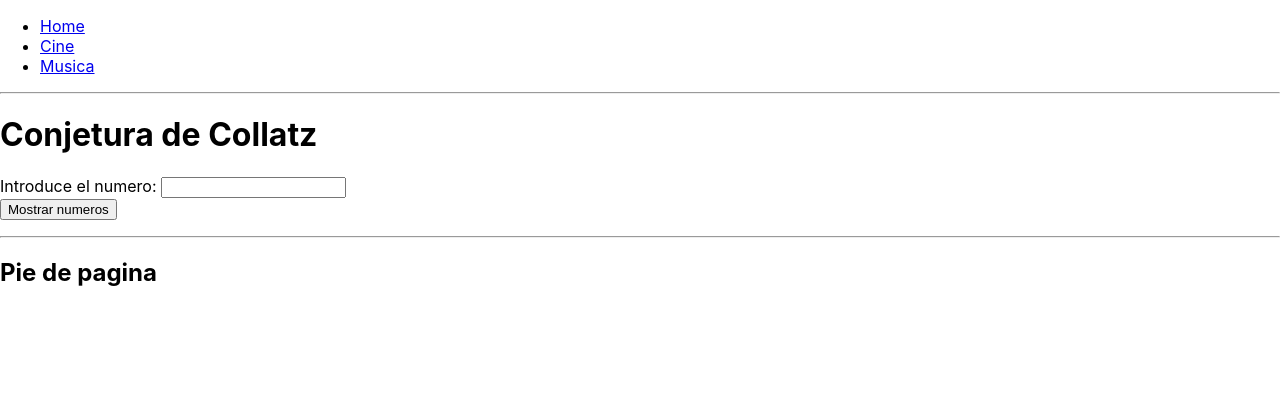
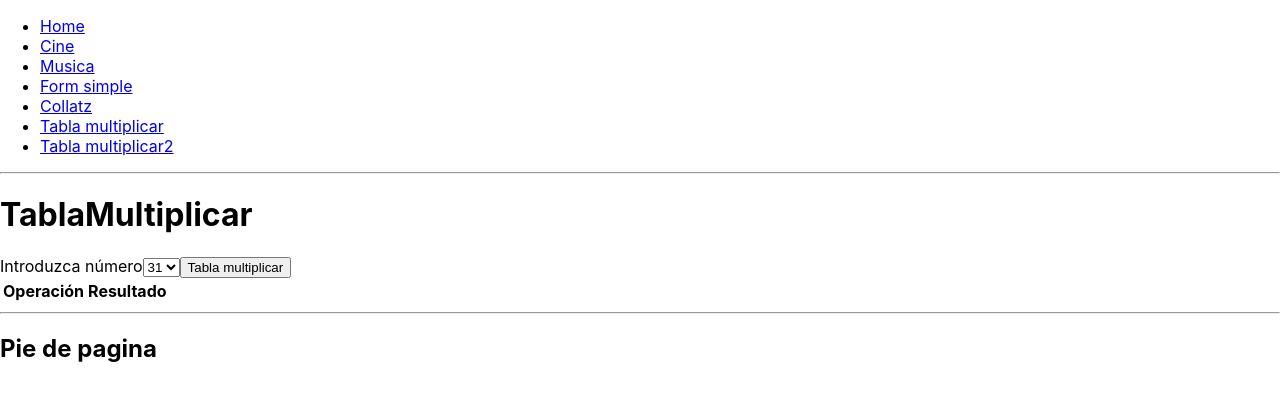
Before and after one commit to CPenalba/reactformsrutas, a React (Create React App) app: page /tablamultiplicar2 in a window 1280 px wide. Shown: the top 400 px of the page. Built offline with nearby package versions, Linux system fonts and the light colour scheme.

Commit message:
Tabla multiplicar

```diff
--- a/src/components/Collatz.js
+++ b/src/components/Collatz.js
@@ -1,50 +1,41 @@
 import React, { Component } from "react";
-
 export default class Collatz extends Component {
+  //NECESITAMOS UN OBJETO CAJA PARA RECUPERAR EL DATO
   cajaNumero = React.createRef();
   state = {
     numeros: [],
   };
-
-  calcularCollatz = (num) => {
-    let numeros = [];
-    while (num !== 1) {
-      numeros.push(num);
-      if (num % 2 === 0) {
-        num = num / 2;
+  mostrarCollatz = (e) => {
+    e.preventDefault();
+    let numero = parseInt(this.cajaNumero.current.value);
+    let aux = [];
+    aux.push(numero);
+    this.state.numeros.push(numero);
+    while (numero != 1) {
+      if (numero % 2 == 0) {
+        numero = numero / 2;
       } else {
-        num = num * 3 + 1;
+        numero = numero * 3 + 1;
       }
+      aux.push(numero);
     }
-    numeros.push(1);
-    return numeros;
-  };
-
-  peticionForm = (e) => {
-    e.preventDefault();
-    let num = parseInt(this.cajaNumero.current.value);
-    console.log("El numero es: " + num);
-    if (num <= 0) {
-      alert("Por favor, introduce un número entero positivo.");
-      return;
-    }
-
     this.setState({
-      numeros: this.calcularCollatz(num),
+      numeros: aux,
     });
   };
-
   render() {
     return (
       <div>
-        <h1>Conjetura de Collatz</h1>
-        <label>Introduce el numero: </label>
-        <input type="text" ref={this.cajaNumero} /> <br />
-        <button onClick={this.peticionForm}>Mostrar numeros</button>
+        <h1>Collatz</h1>
+        <form onSubmit={this.mostrarCollatz}>
+          <label>Introduzca un número</label>
+          <input type="text" ref={this.cajaNumero} />
+          <button>Conjetura Collatz</button>
+        </form>
         <ul>
-          {this.state.numeros.map((numero, index) => (
-            <li key={index}>{numero}</li>
-          ))}
+          {this.state.numeros.map((numero, index) => {
+            return <li key={index}>{numero}</li>;
+          })}
         </ul>
       </div>
     );
--- a/src/components/MenuRutas.js
+++ b/src/components/MenuRutas.js
@@ -14,6 +14,18 @@ export default class MenuRutas extends Component {
           <li>
             <a href="/musica">Musica</a>
           </li>
+          <li>
+            <a href="/formsimple">Form simple</a>
+          </li>
+          <li>
+            <a href="/collatz">Collatz</a>
+          </li>
+          <li>
+            <a href="/tablamultiplicar">Tabla multiplicar</a>
+          </li>
+          <li>
+            <a href="/tablamultiplicar2">Tabla multiplicar2</a>
+          </li>
         </ul>
       </div>
     );
--- a/src/components/Router.js
+++ b/src/components/Router.js
@@ -3,6 +3,10 @@ import React, { Component } from "react";
 import Home from "./Home";
 import Cine from "./Cine";
 import Musica from "./Musica";
+import FormSimple from "./FormSimple";
+import Collatz from "./Collatz";
+import TablaMultiplicar from "./TablaMultiplicar";
+import TablaMultiplicar2 from "./TablaMultiplicar2";
 
 export default class Router extends Component {
   render() {
@@ -12,6 +16,10 @@ export default class Router extends Component {
           <Route path="/" element={<Home />} />
           <Route path="/cine" element={<Cine />} />
           <Route path="/musica" element={<Musica />} />
+          <Route path="/formsimple" element={<FormSimple />} />
+          <Route path="/collatz" element={<Collatz />} />
+          <Route path="/tablamultiplicar" element={<TablaMultiplicar />} />
+          <Route path="/tablamultiplicar2" element={<TablaMultiplicar2 />} />
         </Routes>
       </BrowserRouter>
     );
--- /dev/null
+++ b/src/components/TablaMultiplicar.js
@@ -0,0 +1,53 @@
+import React, { Component } from "react";
+export default class TablaMultiplicar extends Component {
+  cajaNumero = React.createRef();
+  state = {
+    tabla: [],
+  };
+  mostrarTabla = (e) => {
+    e.preventDefault();
+    let numero = parseInt(this.cajaNumero.current.value);
+    console.log(numero);
+    var aux = [];
+    for (var i = 1; i <= 10; i++) {
+      let dato = {
+        operacion: numero + " * " + i,
+        resultado: numero * i,
+      };
+      aux.push(dato);
+    }
+    this.setState({
+      tabla: aux,
+    });
+  };
+  render() {
+    return (
+      <div>
+        <h1>TablaMultiplicar</h1>
+        <form>
+          <label>Introduzca número</label>
+          <input type="text" ref={this.cajaNumero} />
+          <button onClick={this.mostrarTabla}>Tabla multiplicar</button>
+        </form>
+        <table border={1}>
+          <thead>
+            <tr>
+              <th>Operación</th>
+              <th>Resultado</th>
+            </tr>
+          </thead>
+          <tbody>
+            {this.state.tabla.map((fila, index) => {
+              return (
+                <tr key={index}>
+                  <td>{fila.operacion}</td>
+                  <td>{fila.resultado}</td>
+                </tr>
+              );
+            })}
+          </tbody>
+        </table>
+      </div>
+    );
+  }
+}
--- /dev/null
+++ b/src/components/TablaMultiplicar2.js
@@ -0,0 +1,68 @@
+import React, { Component } from "react";
+export default class TablaMultiplicar extends Component {
+  selectNumero = React.createRef();
+  state = {
+    tabla: [],
+  };
+  mostrarTabla = (e) => {
+    e.preventDefault();
+    let numero = parseInt(this.selectNumero.current.value);
+    console.log(numero);
+    var aux = [];
+    for (var i = 1; i <= 10; i++) {
+      let dato = {
+        operacion: numero + " * " + i,
+        resultado: numero * i,
+      };
+      aux.push(dato);
+    }
+    this.setState({
+      tabla: aux,
+    });
+  };
+  generarOptions = () => {
+    console.log("Loading");
+    //VAMOS A GENERAR DINAMICAMENTE TODO EL DIBUJO HTML
+    //QUE NECESITAMOS
+    var options = [];
+    for (var i = 1; i <= 5; i++) {
+      var random = parseInt(Math.random() * 50) + 1;
+      options.push(
+        <option key={i} value={random}>
+          {random}
+        </option>
+      );
+    }
+    return options;
+  };
+  render() {
+    return (
+      <div>
+        <h1>TablaMultiplicar</h1>
+        <form>
+          <label>Introduzca número</label>
+          <select ref={this.selectNumero}>{this.generarOptions()}</select>
+          <button onClick={this.mostrarTabla}>Tabla multiplicar</button>
+        </form>
+        <table>
+          <thead>
+            <tr>
+              <th>Operación</th>
+              <th>Resultado</th>
+            </tr>
+          </thead>
+          <tbody>
+            {this.state.tabla.map((fila, index) => {
+              return (
+                <tr key={index}>
+                  <td>{fila.operacion}</td>
+                  <td>{fila.resultado}</td>
+                </tr>
+              );
+            })}
+          </tbody>
+        </table>
+      </div>
+    );
+  }
+}
--- a/src/index.js
+++ b/src/index.js
@@ -13,9 +13,9 @@ root.render(
   <React.StrictMode>
     <MenuRutas />
     <hr />
-    {/* <Router /> */}
+    <Router />
     {/* <FormSimple /> */}
-    <Collatz />
+    {/* <Collatz /> */}
     <hr />
     <h2>Pie de pagina</h2>
   </React.StrictMode>
```
Also changed, not shown: src/components/TablaMultiplicar3.js (added, +48 -0 lines).
